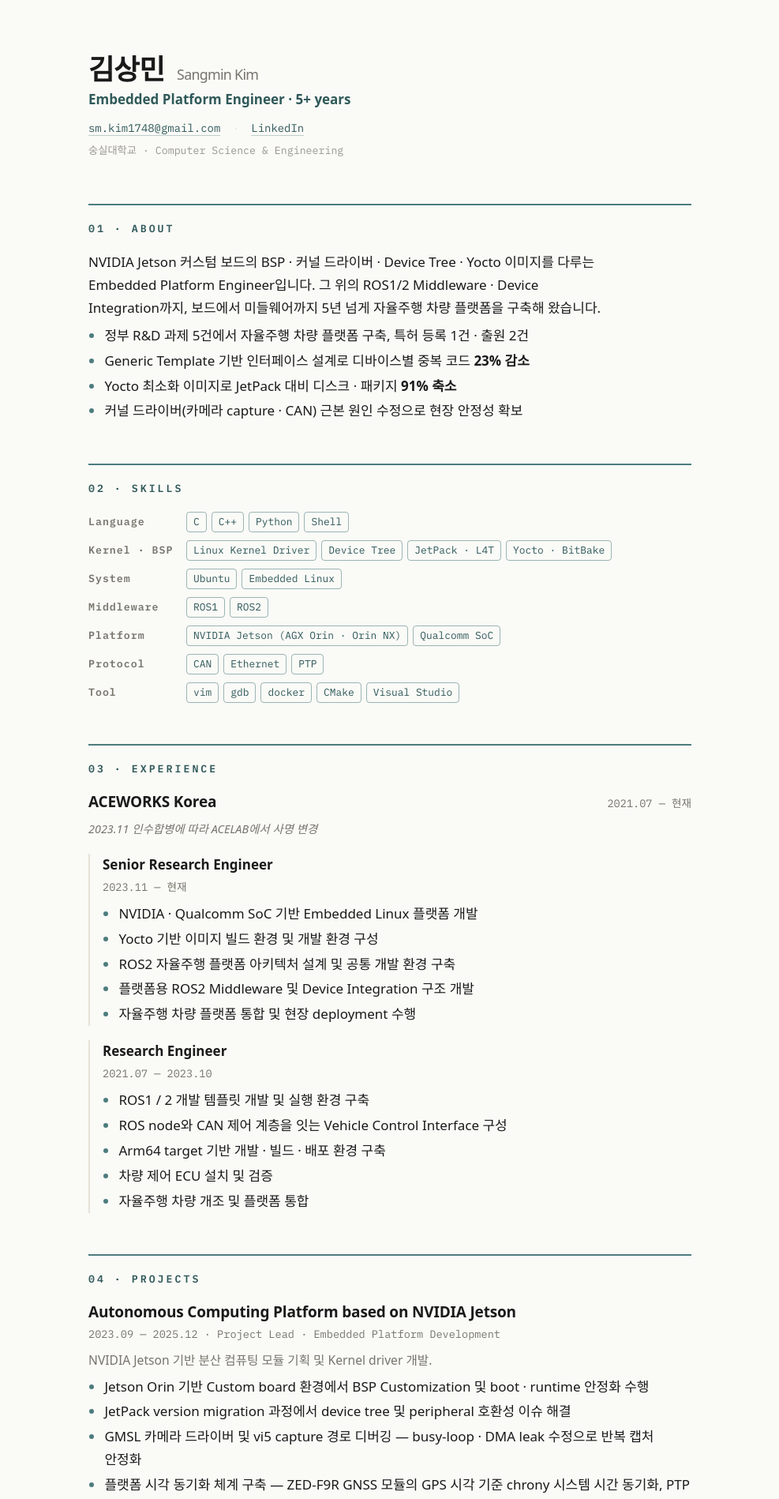
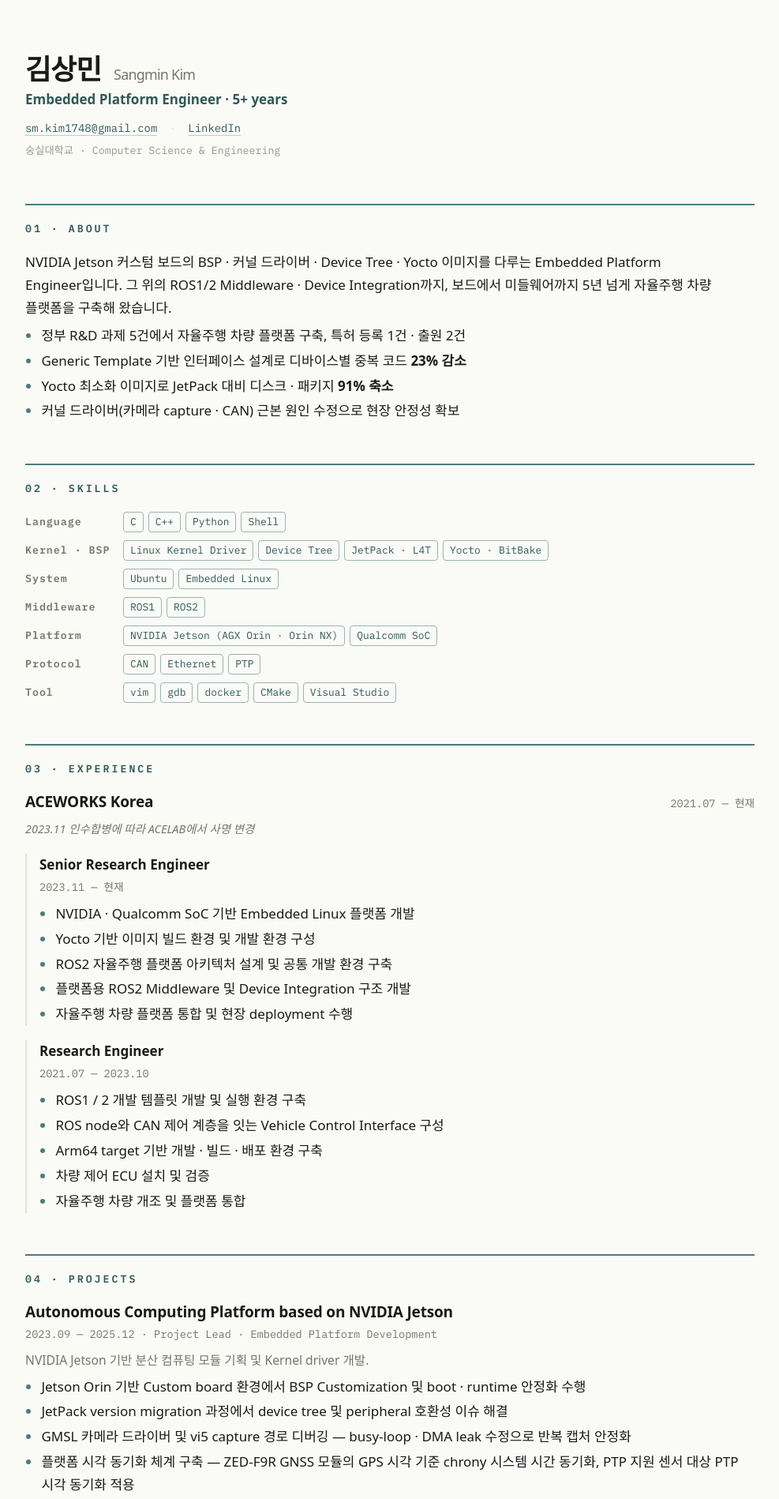
Before and after one commit to sm-kim1/sm-kim1.github.io, a Jekyll site: the page built from index.html, in a window 1280 px wide. Shown: the top 1898 px of the page at 79% size, without its empty margins (146-1133 px from the left). Built offline with Jekyll 4.4.1, drawn with Linux system fonts in a browser that asks for light colours; some web fonts are replaced.

Commit message:
feat: widen page to 980px, drop line-length cap
Co-Authored-By: Claude Fable 5 <noreply@anthropic.com>
Claude-Session: https://claude.ai/code/session_01BAoCdE7c9xtPWjp6dg1j8y

```diff
--- a/_sass/portfolio.scss
+++ b/_sass/portfolio.scss
@@ -29,7 +29,7 @@ a { color: $teal-deep; text-decoration: none; border-bottom: 1px solid rgba($tea
 a:hover { color: $terra; border-bottom-color: rgba($terra, .5); }
 
 .wrap {
-  max-width: 820px;
+  max-width: 980px;
   margin: 0 auto;
   padding: 64px 28px 40px;
 }
@@ -89,10 +89,6 @@ a:hover { color: $terra; border-bottom-color: rgba($terra, .5); }
   line-height: 1.45;
 }
 
-// CJK 가독성: 서술형 문단만 한 줄 ~40자로 제한 — 제목·불릿·그림은 전폭
-.section p {
-  max-width: 40rem;
-}
 
 .meta {
   font-family: $mono;
```
